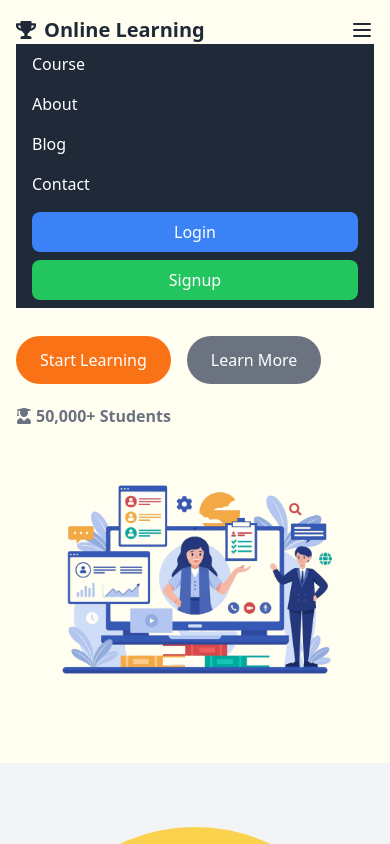
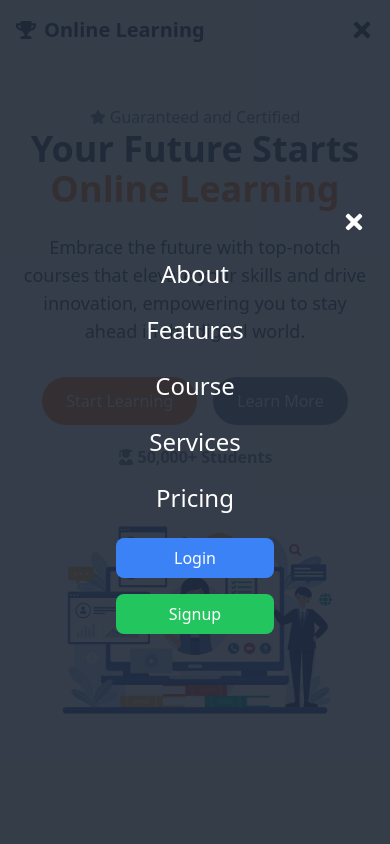
Before and after one commit to frontendvault/saas-landing, a Next.js app: page / in a window 390 px wide. Both pictures are taken after a click on the button 362 px from the left and 30 px from the top of the page. Shown: the top 844 px of the page. Built offline with nearby package versions, Linux system fonts and the light colour scheme.

Commit message:
banner and banver updates

```diff
--- a/app/components/Banner.jsx
+++ b/app/components/Banner.jsx
@@ -1,25 +1,25 @@
-// components/Banner.js
-
 import { FaStar, FaUserGraduate } from "react-icons/fa";
 
 const Banner = () => {
     return (
-      <section className=" text-gray-700 py-16 md:h-screen flex items-center bg-orange-1  00">
+      <section className="text-gray-700 py-16 h-screen flex items-center justify-center bg-orange-1">
         <div className="container mx-auto px-4 grid grid-cols-1 md:grid-cols-2 gap-8 items-center">
           {/* Grid 1: Heading */}
-          <div>
-            <span className="text-md font-normal text-gray-500 flex items-center"> <FaStar className="mr-1"/>   Guaranteed and Certified</span>
+          <div className="text-center md:text-left">
+            <span className="text-md font-normal text-gray-500 flex items-center justify-center md:justify-start">
+              <FaStar className="mr-1"/> Guaranteed and Certified
+            </span>
             <h1 className="text-4xl md:text-6xl font-extrabold mb-6">
               Your Future Starts
               <br />
               <span className="text-orange-500">Online Learning</span>
             </h1>
             <p className="text-lg mb-8 md:pr-20">
-            Embrace the future with top-notch courses that elevate your skills and drive innovation, empowering you to stay ahead in the digital world.
+              Embrace the future with top-notch courses that elevate your skills and drive innovation, empowering you to stay ahead in the digital world.
             </p>
 
             {/* Buttons */}
-            <div className="flex space-x-4">
+            <div className="flex space-x-4 justify-center md:justify-start">
               <button className="bg-orange-500 hover:bg-orange-600 text-white py-3 px-6 font-medium rounded-full transition duration-300 ease-in-out">
                 Start Learning
               </button>
@@ -27,7 +27,9 @@ const Banner = () => {
                 Learn More
               </button>
             </div>
-            <p className="text-md font-semibold mt-5 flex items-center text-gray-500 "> <FaUserGraduate className="mr-1"/> 50,000+ Students</p>
+            <p className="text-md font-semibold mt-5 flex items-center justify-center md:justify-start text-gray-500">
+              <FaUserGraduate className="mr-1"/> 50,000+ Students
+            </p>
           </div>
 
           {/* Grid 2: Image */}
@@ -41,6 +43,6 @@ const Banner = () => {
         </div>
       </section>
     );
-  };
+};
 
-  export default Banner;
+export default Banner;
--- a/app/components/Navbar.jsx
+++ b/app/components/Navbar.jsx
@@ -1,7 +1,8 @@
 "use client"
 import Link from 'next/link';
 import { FaTrophy } from 'react-icons/fa';
-import { useState } from 'react'; // Import useState for toggle functionality
+import { FaBars, FaTimes } from 'react-icons/fa'; // Import FaBars and FaTimes for the hamburger and close icons
+import { useState } from 'react';
 
 const Navbar = () => {
   const [isMenuOpen, setIsMenuOpen] = useState(false); // State for toggling mobile menu
@@ -15,8 +16,8 @@ const Navbar = () => {
       <div className="max-w-7xl mx-auto flex items-center justify-between">
         {/* Logo on the left */}
         <div className="text-gray-800 text-xl font-bold">
-          <Link href="/" className='flex items-center'>
-            <FaTrophy className='mr-2'/> Online Learning
+          <Link href="/" className="flex items-center">
+            <FaTrophy className="mr-2" /> Online Learning
           </Link>
         </div>
 
@@ -39,21 +40,32 @@ const Navbar = () => {
         <div className="md:hidden flex items-center">
           <button onClick={toggleMenu} className="text-gray-800">
             {/* Hamburger Icon */}
-            <svg xmlns="http://www.w3.org/2000/svg" fill="none" viewBox="0 0 24 24" stroke="currentColor" className="w-6 h-6">
-              <path strokeLinecap="round" strokeLinejoin="round" strokeWidth="2" d="M4 6h16M4 12h16M4 18h16"></path>
-            </svg>
+            {!isMenuOpen ? <FaBars className="w-6 h-6" /> : <FaTimes className="w-6 h-6" />}
           </button>
         </div>
       </div>
 
       {/* Mobile Menu (Conditional Rendering based on state) */}
       {isMenuOpen && (
-        <div className="md:hidden px-4 py-2 space-y-4 bg-gray-800">
-          <Link href="/course" className="block text-white hover:text-yellow-400">Course</Link>
-          <Link href="/about" className="block text-white hover:text-yellow-400">About</Link>
-          <Link href="/blog" className="block text-white hover:text-yellow-400">Blog</Link>
-          <Link href="/contact" className="block text-white hover:text-yellow-400">Contact</Link>
-          <div className="space-y-2 mt-4">
+        <div className="md:hidden fixed top-0 left-0 w-full h-full bg-gray-800 bg-opacity-90 z-50 px-6 py-6 flex flex-col justify-center items-center space-y-6">
+          {/* Close Icon */}
+          <div className="flex justify-end w-full">
+            <button onClick={toggleMenu} className="text-white">
+              <FaTimes className="w-6 h-6" />
+            </button>
+          </div>
+
+          {/* Menu Links */}
+          <div className="space-y-6 text-center">
+            <Link href="#about" className="block text-white text-2xl hover:text-yellow-400" onClick={toggleMenu}>About</Link>
+            <Link href="#features" className="block text-white text-2xl hover:text-yellow-400" onClick={toggleMenu}>Features</Link>
+            <Link href="#courses" className="block text-white text-2xl hover:text-yellow-400" onClick={toggleMenu}>Course</Link>
+            <Link href="#services" className="block text-white text-2xl hover:text-yellow-400" onClick={toggleMenu}>Services</Link>
+            <Link href="#pricing" className="block text-white text-2xl hover:text-yellow-400" onClick={toggleMenu}>Pricing</Link>
+          </div>
+
+          {/* Login/Signup Buttons */}
+          <div className="space-y-4 mt-6">
             <button className="w-full text-white bg-blue-500 hover:bg-blue-600 py-2 px-4 rounded-lg">Login</button>
             <button className="w-full text-white bg-green-500 hover:bg-green-600 py-2 px-4 rounded-lg">Signup</button>
           </div>
--- a/app/layout.js
+++ b/app/layout.js
@@ -22,7 +22,7 @@ export default function RootLayout({ children }) {
   return (
     <html lang="en">
       <body
-        className={`${geistSans.variable} ${geistMono.variable} antialiased bg-[#FFFEF0]`}
+        className={`${geistSans.variable} ${geistMono.variable} antialiased bg-[#FFFEF0] `}
       >
         <Navbar/>
         {children}
```
